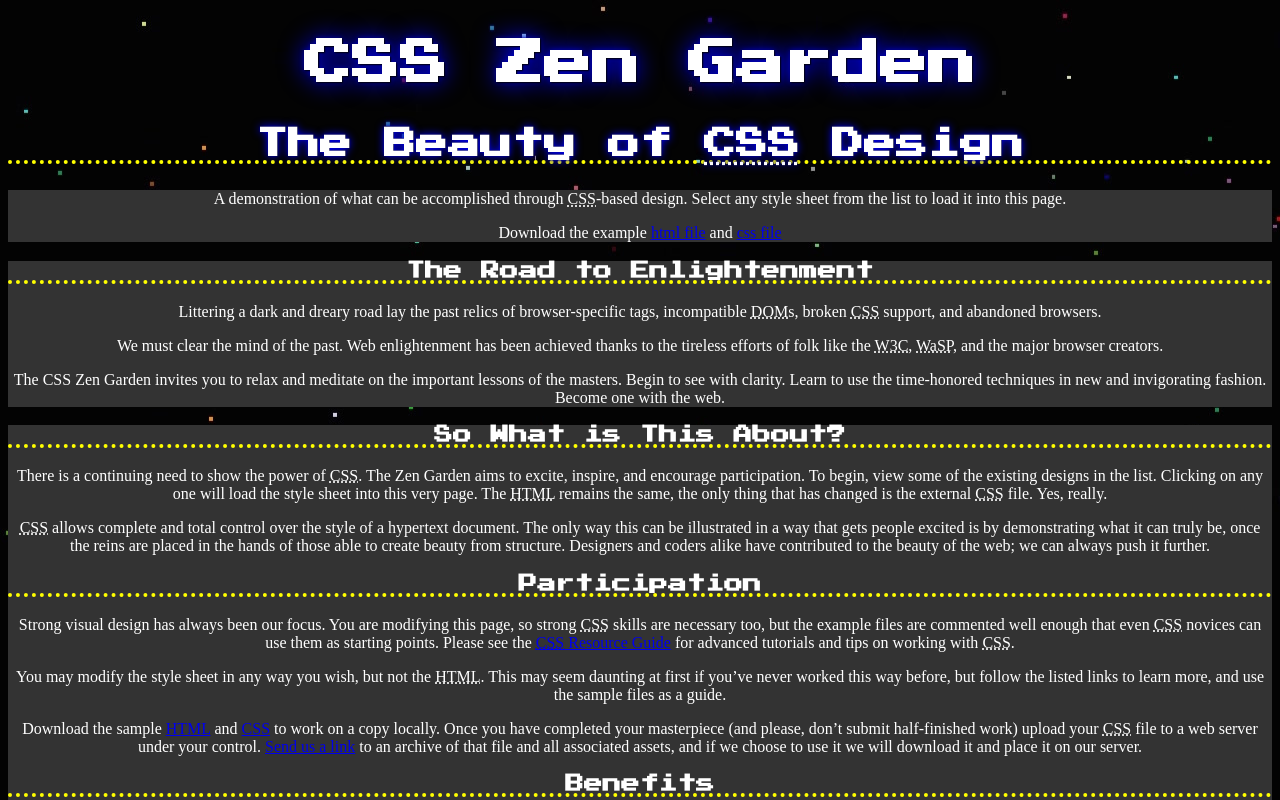
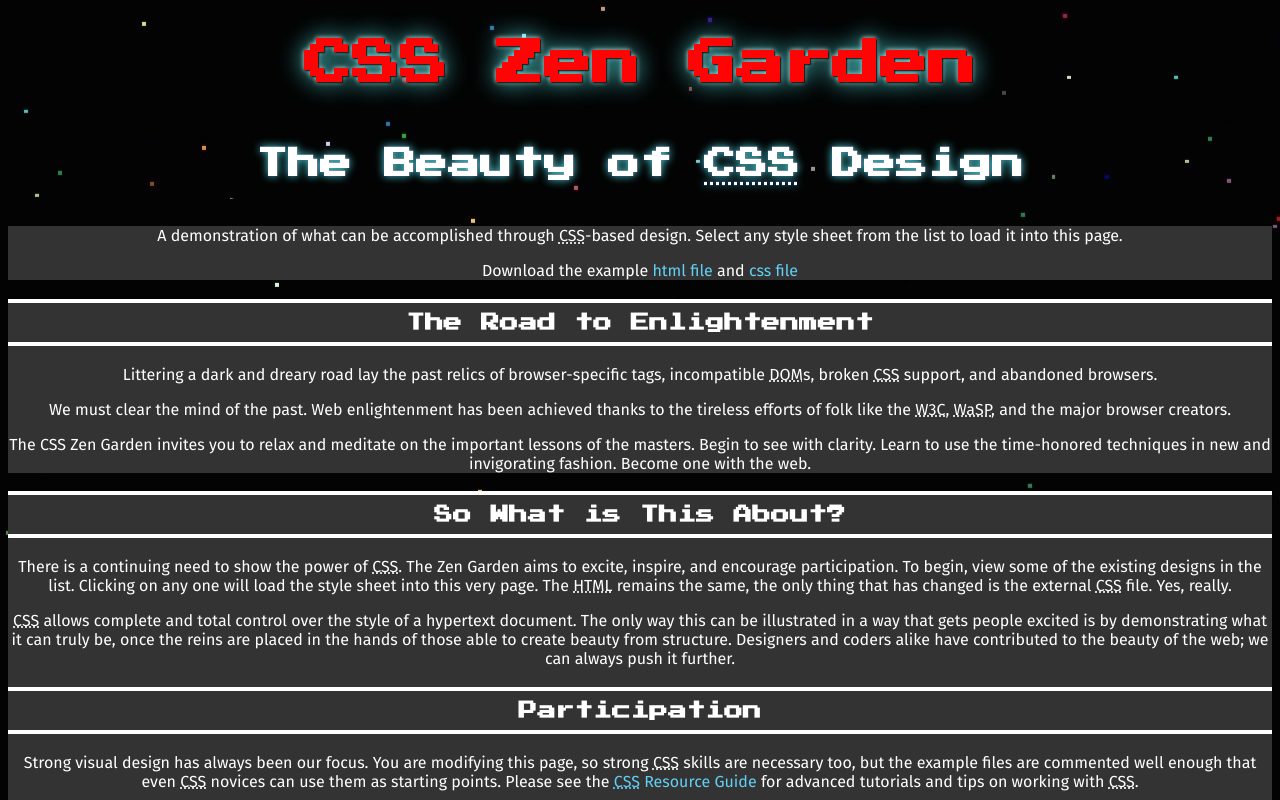
Before and after one commit to MsUnSweetTea/Zen, a plain HTML site: page index.html in a window 1280 px wide. Shown: the top 800 px of the page. Drawn offline with Linux system fonts and the light colour scheme.

Commit message:
add animation

```diff
--- a/index.css
+++ b/index.css
@@ -1,7 +1,6 @@
 #css-zen-garden {
     background-image: url("galaga-background.jpeg");
     color: white;
-
 }
 
 @font-face {
@@ -13,6 +12,11 @@
 
 }
 
+/* The animation code */
+@keyframes colorChange {
+    from {color: white;}
+    to {color: red;}
+}
 
 h1 , h2 , h3{
 	font-family: press_start_2pregular;
@@ -21,21 +25,41 @@ h1 , h2 , h3{
 }
 h2 ,h3 {
 
-	 border-bottom: 4px dotted yellow;
-	 border-bottom-width: 100%;
+}
 
-}
 h1 {
 	font-size: 3em;
-	text-shadow: 1px 1px 2px black, 0 0 25px blue, 0 0 5px darkblue;
+	text-shadow: 1px 1px 2px black, 0 0 25px #4FD5D6, 0 0 5px white;
+	color: red;
+    animation-name: colorChange;
+    animation-duration: 6s;
 }
+
 h2{
 	font-size:2em;
-	text-shadow: 0.2px 0.2px 0.5px black, 0 0 9px blue, 0 0 2px darkblue;
+	text-shadow: 0.2px 0.2px 0.5px black, 0 0 9px #4FD5D6, 0 0 2px darkblue;
+	padding: 20px;
+}
+
+h3 {
+	padding: 10px;
+	border-bottom: 4px solid white;
+	border-top: 4px solid white;
 }
 
 #zen-summary, #zen-preamble, #zen-supporting, #zen-participation, #zen-benefits, #zen-requirements {
 	background-color:#333333;
 	text-align: center;
+   	/*margin-left: 60px;
+   	margin-right: 60px;*/
+   	font-family: 'Fira Sans', sans-serif;
+}
 
+a {
+	color: #62D0F5;
+	text-decoration: none;
 }
+
+a:hover {
+	text-decoration: underline;
+}
--- a/index.html
+++ b/index.html
@@ -5,7 +5,8 @@
 	<link rel="stylesheet" type="text/css" href="index.css">
 	<title>CSS Zen Garden: The Beauty of CSS Design</title>
 
-	<link rel="stylesheet" media="screen" href="style.css?v=8may2013">
+	<!-- <link rel="stylesheet" media="screen" href="style.css?v=8may2013"> -->
+	<link href="https://fonts.googleapis.com/css?family=Fira+Sans" rel="stylesheet">
 	<link rel="alternate" type="application/rss+xml" title="RSS" href="http://www.csszengarden.com/zengarden.xml">
 
 	<meta name="viewport" content="width=device-width, initial-scale=1.0">
@@ -50,6 +51,7 @@
 -->
 
 <body id="css-zen-garden">
+
 <div class="page-wrapper">
 
 	<section class="intro" id="zen-intro">
```
